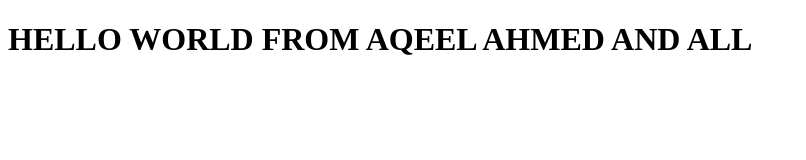
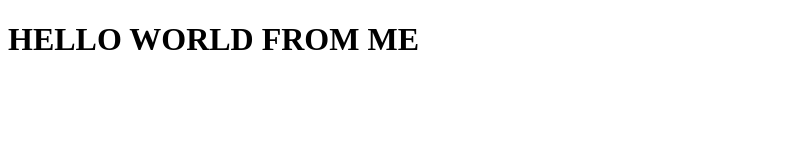
Before and after one commit to AqeelAhmed208/bcclass1, a plain HTML site: page index.html in a window 1280 px wide. Shown: the whole page, without its empty margins (0-806 px from the left). Drawn offline with Linux system fonts and the light colour scheme.

Commit message:
Update index.html

```diff
--- a/index.html
+++ b/index.html
@@ -6,6 +6,6 @@
     <title>Document</title>
 </head>
 <body>
-    <h1>HELLO WORLD FROM AQEEL AHMED AND ALL</h1>
+    <h1>HELLO WORLD FROM ME </h1>
 </body>
 </html>
```
